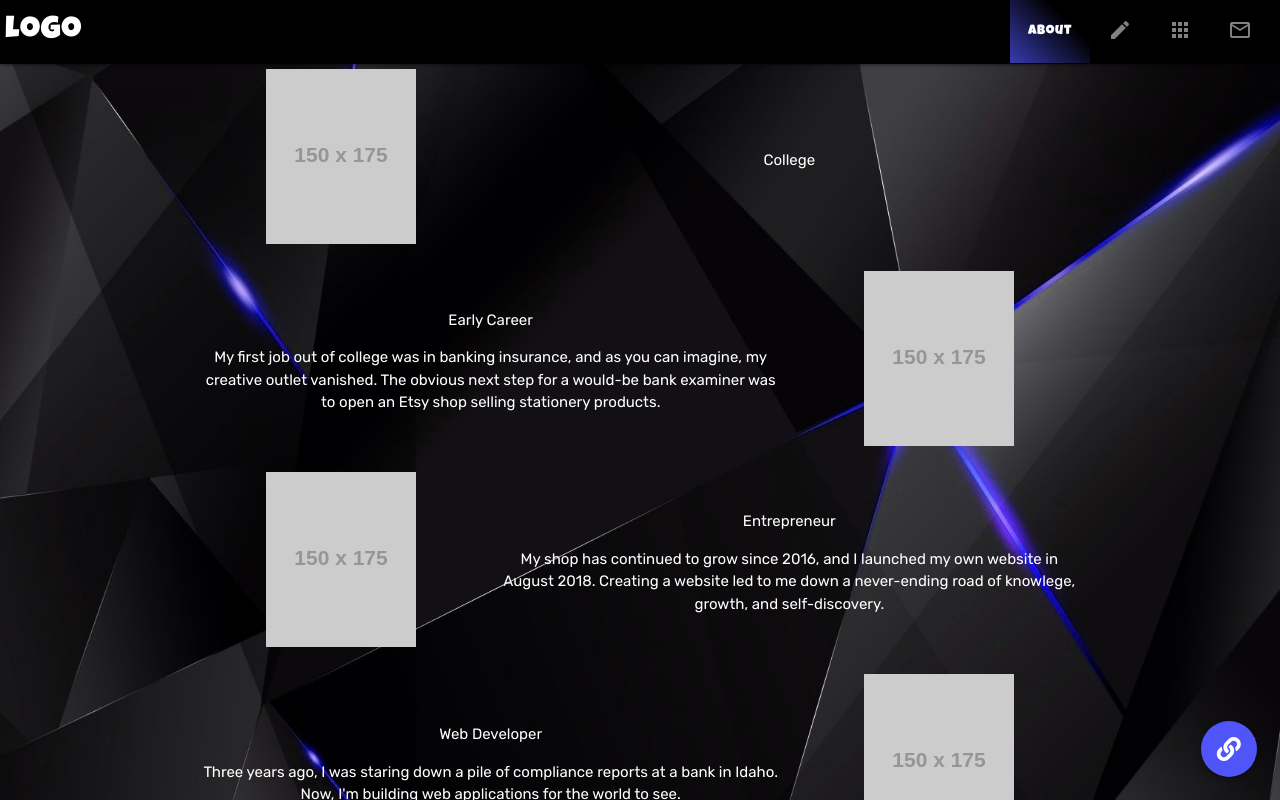
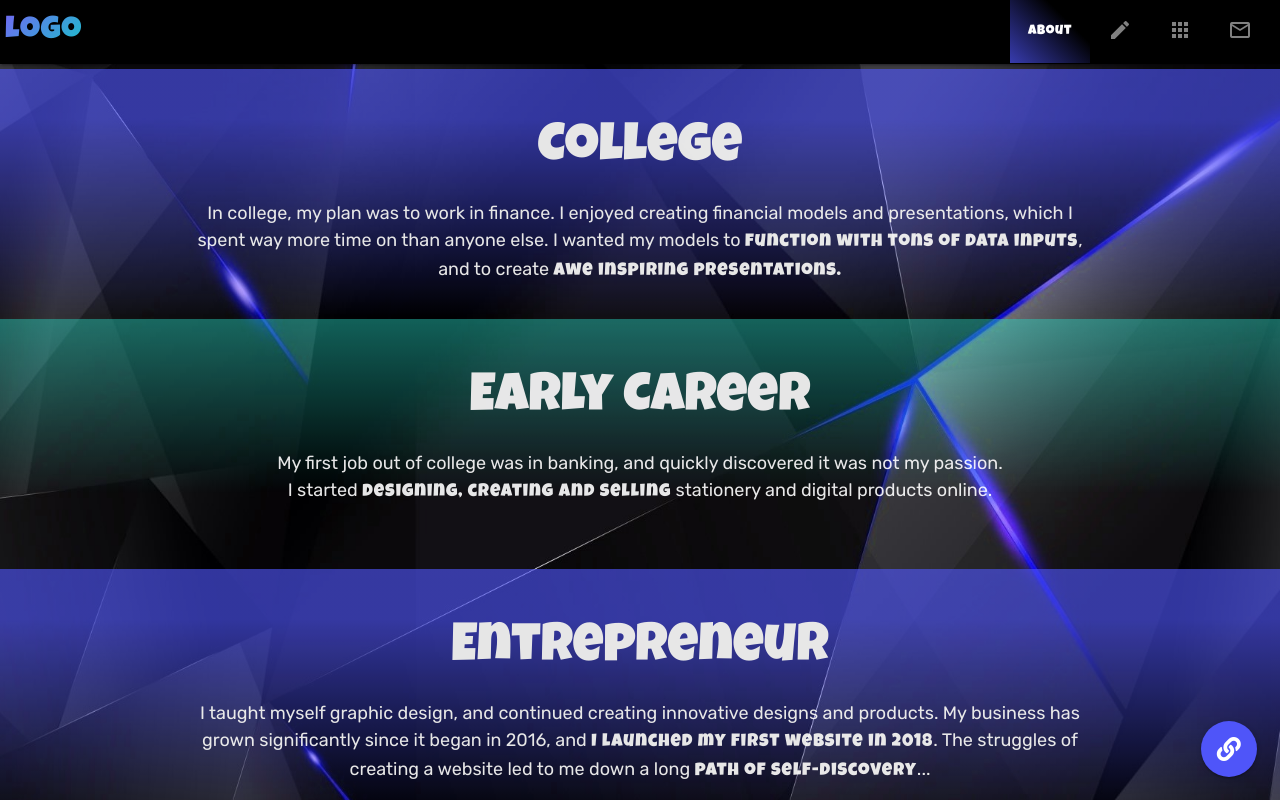
Before and after one commit to tunkytime/Portfolio, a plain HTML site: page index.html in a window 1280 px wide. Both pictures are taken after a click on the link "person_outline". Shown: the top 800 px of the page. Drawn offline with nearby package versions, Linux system fonts and the light colour scheme; placeholder pictures from the web are drawn by us.

Commit message:
finished about page

```diff
--- a/assets/css/style.css
+++ b/assets/css/style.css
@@ -25,7 +25,7 @@ html {
 
 body {
 	font-family: 'Rubik', sans-serif;
-	color: #fff
+	color: #fff !important;
 	display: flex;
 	min-height: 100vh;
 	flex-direction: column;
@@ -59,6 +59,14 @@ main {
 	background: -webkit-linear-gradient(-45deg, rgba(126,92,249,1) 0%,rgba(14,204,197,1) 100%);
 	-webkit-background-clip: text;
 	-webkit-text-fill-color: transparent;
+}
+
+.fun {
+	font-family: 'Luckiest Guy', cursive;
+}
+
+.custom-purple-text {
+	color: #4F55F9;
 }
 
 .btn {
@@ -101,9 +109,33 @@ main {
   animation-delay: 1.5s;
 }
 
-.timeline {
-	height: 400px;
-	background: red;
+#aboutpage .section {
+	opacity: .9;
+	height: 250px;
+}
+
+#aboutpage .section p {
+	font-size: 1.2em;
+}
+
+#aboutpage .section span {
+	letter-spacing: 1px;
+}
+
+.college {
+	background: -webkit-linear-gradient(-90deg, rgba(79,85,249,0.7) 20%,rgba(0,0,0,0) 100%);
+}
+
+.career {
+	background: -webkit-linear-gradient(-90deg, rgba(39,214,195,0.5) 0%,rgba(0,0,0,0) 70%);
+}
+
+.business {
+	background: -webkit-linear-gradient(-90deg, rgba(79,85,249,0.7) 20%,rgba(0,0,0,0) 100%);
+}
+
+.developer {
+	background: -webkit-linear-gradient(-90deg, rgba(39,214,195,0.5) 0%,rgba(0,0,0,0) 70%);
 }
 
 .responsive-img {
@@ -144,10 +176,15 @@ nav {
 nav .brand-logo {
 	padding-left: 5px;
 	font-family: 'Luckiest Guy', cursive;
+	background: -webkit-linear-gradient(-45deg, rgba(126,92,249,1) 0%,rgba(14,204,197,1) 100%);
+	-webkit-background-clip: text;
+	-webkit-text-fill-color: transparent;
 }
 
 nav .brand-logo:hover {
-	color: #4F55F9;
+	background: rgba(79,85,249,1);
+	-webkit-background-clip: text;
+	-webkit-text-fill-color: transparent;
 }
 
 nav .nav-icon {
--- a/assets/javascript/logic.js
+++ b/assets/javascript/logic.js
@@ -143,4 +143,5 @@ $(document).ready(function () {
 	function changeFont () {
 		$('.title').addClass('fun-font');
 	};
+
 });
--- a/index.html
+++ b/index.html
@@ -48,69 +48,65 @@
 	</ul>
 
 	<main>
-		<div class="container">
-			<div class="row">
-				<div class="col s12">
 		<!-- Home Page -->
 		<section id="homepage" class="hidden">
+			<div class="container">
 				<div class="row">
 					<div class="col s12">
 						<h1 class="title hidden">Apps <span class="small-text">by</span> Alex</h1>
 						<h4 class="tagline hidden">Web Development & Design</h4>
 					</div>
 				</div>
+			</div>
 		</section>
 		<!-- About Page -->
 		<section id="aboutpage" class="hidden">
-						<div class="row">
 				<div class="col s12">
-								<div class="row valign-wrapper">
-									<div class="col s12 m4 l4 center-align">
-										<img src="https://via.placeholder.com/150x175">
-									</div>
-									<div class="col s12 m8 l8 center-align">
-										<p>College</p>
+
+					<div class="section center-align college">
+						<div class="container">
+							<h2 class="fun">College</h2>
+							<p class="white-text">In college, my plan was to work in finance. I enjoyed creating financial models and presentations, which I spent way more time on than anyone else. I wanted my models to <span class="fun">function with tons of data inputs</span>, and to create <span class="fun">awe inspiring presentations.</span></p>
 						</div>
 					</div>
-								<div class="row valign-wrapper">
-									<div class="col s12 m8 l8 center-align">
-										<p>Early Career</p>
-										<p>My first job out of college was in banking insurance, and as you can imagine, my creative outlet vanished. The obvious next step for a would-be bank examiner was to open an Etsy shop selling stationery products.</p>
-									</div>
-									<div class="col s12 m4 l4 center-align">
-										<img src="https://via.placeholder.com/150x175">
+
+					<div class="section center-align career">
+						<div class="container">
+							<h2 class="fun">Early Career</h2>
+							<p class="white-text">My first job out of college was in banking, and quickly discovered it was not my passion.
+							<br>I started <span class="fun">designing, creating and selling</span> stationery and digital products online.</p>
 						</div>
 					</div>
-								<div class="row valign-wrapper">
-									<div class="col s12 m4 l4 center-align">
-										<img src="https://via.placeholder.com/150x175">
-									</div>
-									<div class="col s12 m8 l8 center-align">
-										<p>Entrepreneur</p>
-										<p>My shop has continued to grow since 2016, and I launched my own website in August 2018. Creating a website led to me down a never-ending road of knowlege, growth, and self-discovery.</p>
+
+					<div class="section center-align business">
+						<div class="container">
+							<h2 class="fun">Entrepreneur</h2>
+							<p class="white-text">I taught myself graphic design, and continued creating innovative designs and products. My business has grown significantly since it began in 2016, and <span class="fun">I launched my first website in 2018</span>. The struggles of creating a website led to me down a long <span class="fun">path of self-discovery</span>...</p>
 						</div>
 					</div>
-								<div class="row valign-wrapper">
-									<div class="col s12 m8 l8 center-align">
-										<p>Web Developer</p>
-										<p>Three years ago,	I was staring down a pile of compliance reports at a bank in Idaho. Now, I'm building web applications for the world to see.</p>
-									</div>
-									<div class="col s12 m4 l4 center-align">
-										<img src="https://via.placeholder.com/150x175">
+
+					<div class="section center-align developer">
+						<div class="container">
+							<h2 class="fun">Web Developer</h2>
+							<p class="white-text">I discovered a web development boot camp, and am now a web developer. I know my path to web developer is unusual, but I finally discovered what I was meant to do - <span class="fun">build web applications for the world to see!</span></p>
 						</div>
 					</div>
+
 				</div>
 		</section>
 		<!-- Skills Page -->
 		<section id="skillspage" class="hidden">
+			<div class="container">
 				<div class="row">
 					<div class="col s12">
 						<h1>Skills</h1>
 					</div>
 				</div>
+			</div>
 		</section>
 		<!-- Portfolio Page -->
 		<section id="portpage" class="hidden">
+			<div class="container">
 				<div class="row">
 					<div class="col s12">
 						<h1>Portfolio</h1>
@@ -126,9 +122,8 @@
 						</div>
 					</div>
 				</div>
+			</div>
 		</section>
-				</div>
-			</div>
 		<div class="fixed-action-btn">
 			<a class="btn-floating btn-large custom-purple">
 				<i class="fas fa-link"></i>
@@ -138,7 +133,6 @@
 				<li><a href="https://www.linkedin.com/in/alexander-schaaf/" target="_blank" class="btn-floating waves-effect waves-light custom-purple"><i class="fab fa-linkedin-in"></i></a></li>
 				<li><a href="assets/docs/resume-schaaf.pdf" target="_blank" data-tooltip="View my résumé" data-position="left" class="btn-floating waves-effect waves-light custom-purple tooltipped"><i class="fas fa-file"></i></a></li>
 			</ul>
-			</div>
 		</div>
 	</main>
 
```
Lines whose indentation alone changed are shown as unchanged.
